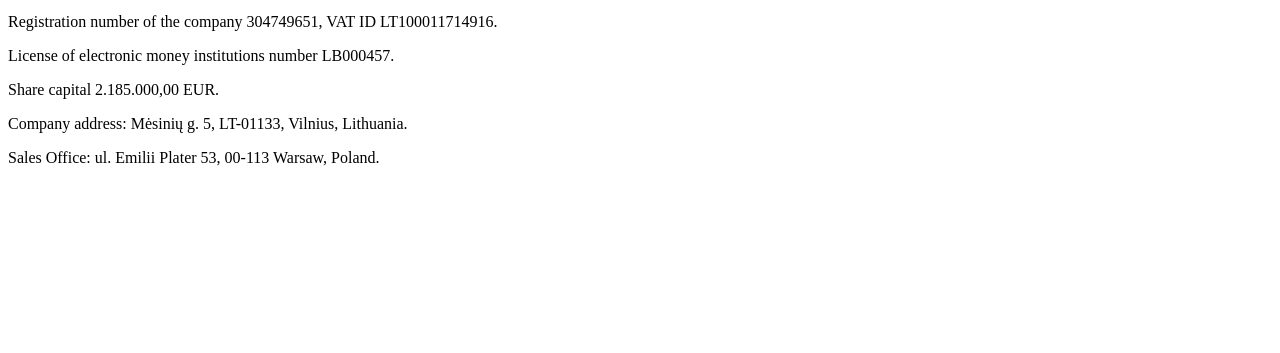
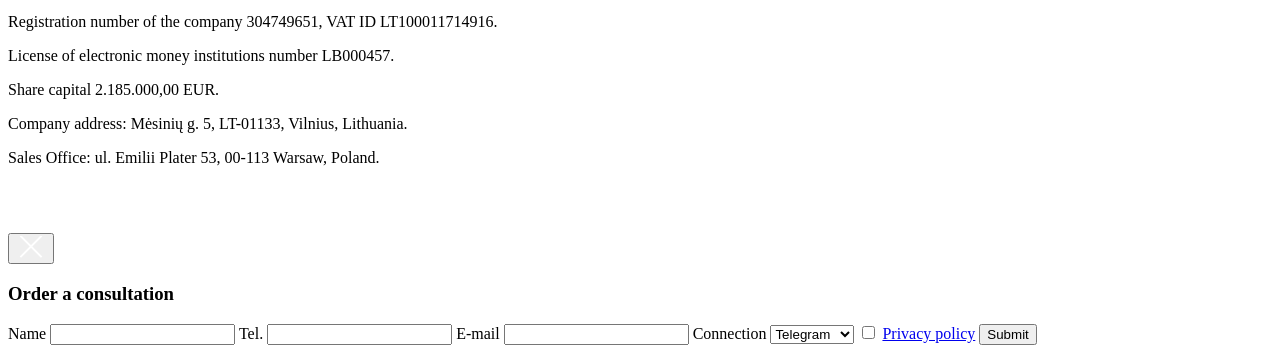
Before and after one commit to Aleksey255/ng-free-zen, a plain HTML site: page index.html in a window 1280 px wide. Shown: the part 3205-3558 px from the top of the page. Before the commit the page ends 3446 px from the top, so only its background shows below. Drawn offline with Linux system fonts and the light colour scheme.

Commit message:
added html for modal order

```diff
--- a/index.html
+++ b/index.html
@@ -288,5 +288,49 @@
         </div>
       </div>
     </footer>
+    <!-- Модальное окно -->
+    <div class="modal" id="modal">
+      <div class="modal__body">
+        <!-- Close -->
+        <button class="modal__close" id="close">
+          <img src="assets/icons/close.svg" alt="close">
+        </button>
+        <!-- Title -->
+        <h3 class="modal__title">Order a consultation</h3>
+        <!-- Form -->
+        <form class="form" id="order">
+          <!-- Name -->
+          <label class="form__input">
+            <span>Name</span>
+            <input type="text" id="name">
+          </label>
+          <!-- Tel. -->
+          <label class="form__input">
+            <span>Tel.</span>
+            <input type="tel" id="tel">
+          </label>
+          <!-- Email -->
+          <label class="form__input">
+            <span>E-mail</span>
+            <input type="email" id="email">
+          </label>
+          <!-- Connection -->
+          <label class="form__select">
+            <span>Connection</span>
+            <select id="connection">
+              <option value="telegram">Telegram</option>
+              <option value="whatsapp">WhatsApp</option>
+            </select>
+          </label>
+          <!-- Privacy policy -->
+          <label class="form__checkbox">
+            <input type="checkbox" id="policy">
+            <a href="https://example.com/policy" target="_blank">Privacy policy</a>
+          </label>
+          <!-- Submit -->
+          <button class="form__submit" type="submit">Submit</button>
+        </form>
+      </div>
+    </div>
   </body>
 </html>
```
Also changed, not shown: assets/icons/close.svg (added).
